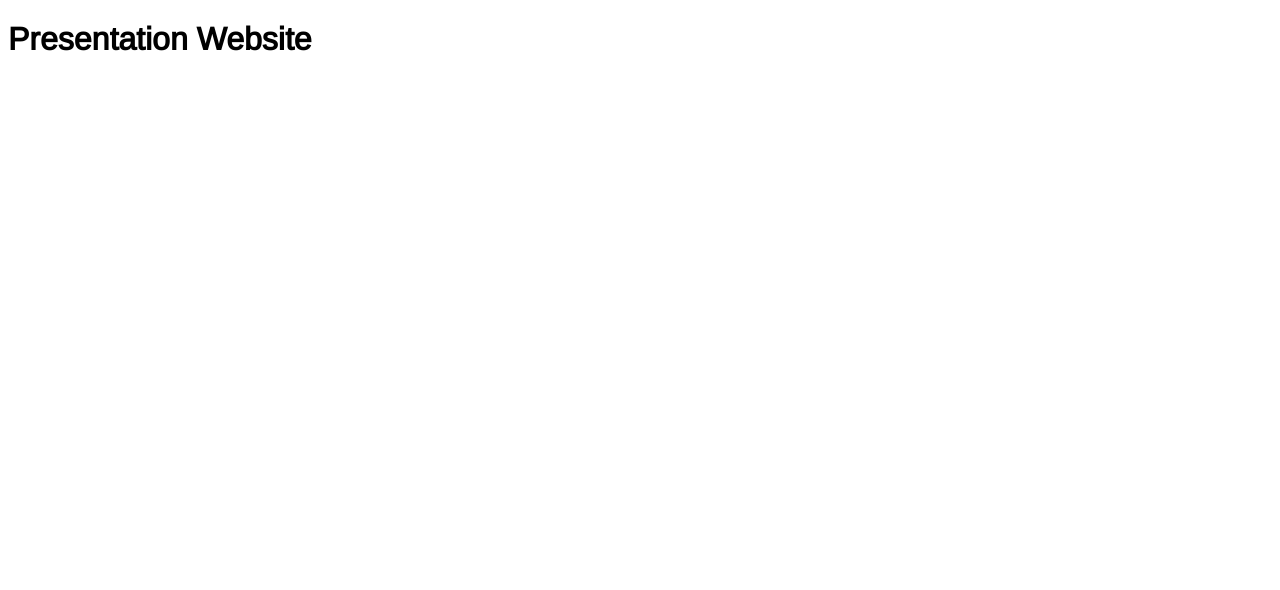
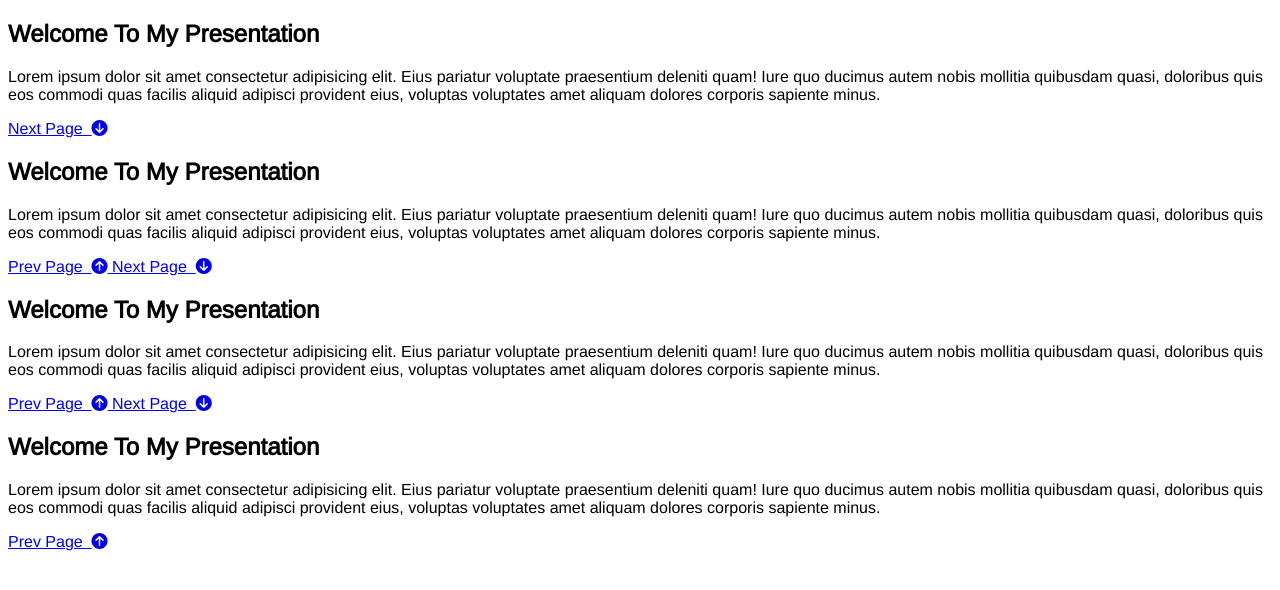
Before and after one commit to GlynWDavies-2019/Presentation, a plain HTML site: page index.html in a window 1280 px wide. Drawn offline with nearby package versions, Linux system fonts and the light colour scheme.

Commit message:
Completed markup

```diff
--- a/index.html
+++ b/index.html
@@ -9,7 +9,86 @@
     <title>Presentation</title>
 </head>
 <body>
-    <h1>Presentation Website</h1>
+    <!-- Page 1 -->
+    <section id="page-1" class="page">
+      <h1>Welcome To My Presentation</h1>
+      <p>
+          Lorem ipsum dolor sit amet consectetur adipisicing elit.
+          Eius pariatur voluptate praesentium deleniti quam!
+          Iure quo ducimus autem nobis mollitia quibusdam quasi,
+          doloribus quis eos commodi quas facilis aliquid adipisci
+          provident eius, voluptas voluptates amet aliquam dolores
+          corporis sapiente minus.
+          <div>
+            <a href="#page-2" class="btn">
+                Next Page&nbsp;
+                <i class="fas fa-arrow-circle-down"></i>
+            </a>
+          </div>
+      </p>
+    </section>
+    <!-- Page 2 -->
+    <section id="page-2" class="page">
+        <h1>Welcome To My Presentation</h1>
+        <p>
+            Lorem ipsum dolor sit amet consectetur adipisicing elit.
+            Eius pariatur voluptate praesentium deleniti quam!
+            Iure quo ducimus autem nobis mollitia quibusdam quasi,
+            doloribus quis eos commodi quas facilis aliquid adipisci
+            provident eius, voluptas voluptates amet aliquam dolores
+            corporis sapiente minus.
+            <div>
+                <a href="#page-1" class="btn btn-dark">
+                    Prev Page&nbsp;
+                    <i class="fas fa-arrow-circle-up"></i>
+                </a>
+                <a href="#page-3" class="btn">
+                    Next Page&nbsp;
+                    <i class="fas fa-arrow-circle-down"></i>
+                </a>
+            </div>
+        </p>
+      </section>
+    <!-- Page 3 -->
+    <section id="page-3" class="page">
+        <h1>Welcome To My Presentation</h1>
+        <p>
+            Lorem ipsum dolor sit amet consectetur adipisicing elit.
+            Eius pariatur voluptate praesentium deleniti quam!
+            Iure quo ducimus autem nobis mollitia quibusdam quasi,
+            doloribus quis eos commodi quas facilis aliquid adipisci
+            provident eius, voluptas voluptates amet aliquam dolores
+            corporis sapiente minus.
+            <div>
+                <a href="#page-2" class="btn btn-dark">
+                    Prev Page&nbsp;
+                    <i class="fas fa-arrow-circle-up"></i>
+                </a>
+                <a href="#page-4" class="btn">
+                    Next Page&nbsp;
+                    <i class="fas fa-arrow-circle-down"></i>
+                </a>
+            </div>
+        </p>
+    </section>
+    <!-- Page 4 -->
+    <section id="page-4" class="page">
+        <h1>Welcome To My Presentation</h1>
+        <p>
+            Lorem ipsum dolor sit amet consectetur adipisicing elit.
+            Eius pariatur voluptate praesentium deleniti quam!
+            Iure quo ducimus autem nobis mollitia quibusdam quasi,
+            doloribus quis eos commodi quas facilis aliquid adipisci
+            provident eius, voluptas voluptates amet aliquam dolores
+            corporis sapiente minus.
+            <div>
+                <a href="#page-3" class="btn btn">
+                    Prev Page&nbsp;
+                    <i class="fas fa-arrow-circle-up"></i>
+                </a>
+            </div>
+        </p>
+    </section>
     <script src="https://code.jquery.com/jquery-3.5.1.min.js" integrity="sha256-9/aliU8dGd2tb6OSsuzixeV4y/faTqgFtohetphbbj0=" crossorigin="anonymous"></script>
     <script>
         // Smooth Scrolling
--- a/style.css
+++ b/style.css
@@ -7,11 +7,14 @@
 /* Color Palette */
 
 :root {
-   color-fuzzy-wuzzy: #C1666B;
-   color-isabelline: #F4EDEA;
-   color-space-cadet: #2B3A67;
-   color-steel-teal: #55868C;
-   color-yellow-crayola: #FFE787;
+   --color-black: #000000;
+   --color-fuzzy-wuzzy: #C1666B;
+   --color-gray: #CCCCCC;
+   --color-isabelline: #F4EDEA;
+   --color-space-cadet: #2B3A67;
+   --color-steel-teal: #55868C;
+   --color-white: #FFFFFF;
+   --color-yellow-crayola: #FFE787;
 }
 
 /* Core Styles */
```
